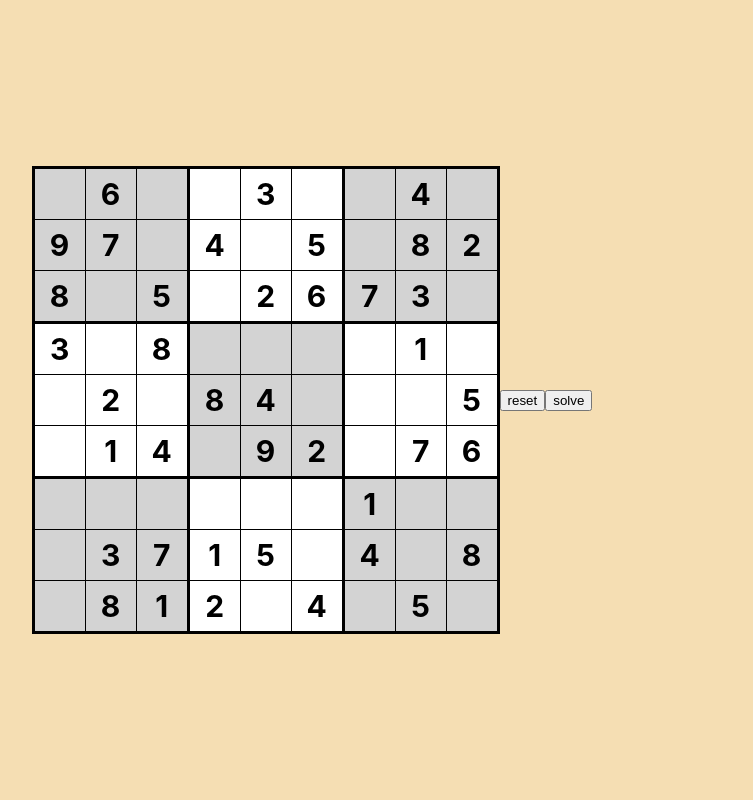
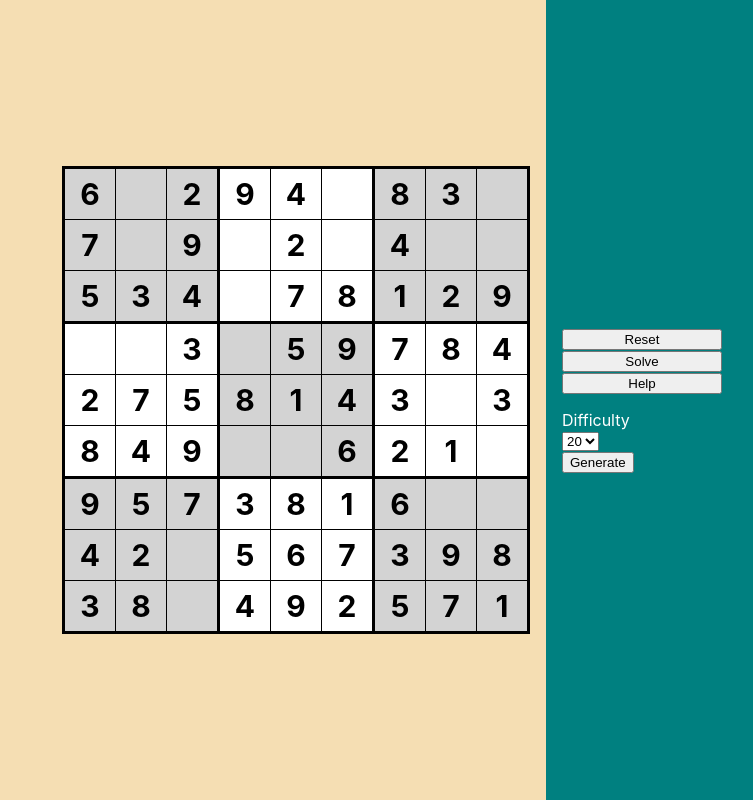
Before and after one commit to AmandaLyvik/react-sudoku, a React (Create React App) app: page / in a window 1280 px wide. Shown: the whole page, without its empty margins (328-1081 px from the left). Built offline with nearby package versions, Linux system fonts and the light colour scheme.

Commit message:
Generate and help

```diff
--- a/src/App.scss
+++ b/src/App.scss
@@ -1,6 +1,8 @@
 
 $cell-size: 50px;
 $border: 1px solid black;
+
+$help-color: blue;
 
 
 body {
@@ -11,8 +13,65 @@ body {
   width: 100vw;
   height: 100vh;
   display: flex;
+  //align-items: center;
+  //justify-content: center;
+
+  .popup {
+    position: absolute;
+    top: 0.5rem;
+    right: 0.5rem;
+
+    font-size: 12px;
+
+    padding: 0.5rem;
+    border-radius: 5px;
+    background-color: thistle;
+    border: 1px solid black;
+  }
+
+  &.help {
+    background-color: blue;
+  }
+
+  .leftcol {
+    flex-grow: 2;
+  }
+
+  .rightcol {
+    background-color: teal;
+    width: 0;
+    flex-grow: 2;
+
+    display: flex;
+    flex-direction: column;
+    justify-content: center;
+    padding-left: 1rem;
+    padding-right: 1rem;
+    gap: 1rem;
+
+    .solver {
+      max-width: 10rem;
+
+      button {
+        width: 100%;
+        text-transform: capitalize;
+      }
+    }
+
+    .generate {
+      width: 100%;
+      color: white;
+      text-transform: capitalize;
+    }
+  }
+
+  .centercol {
+    display: flex;
     align-items: center;
     justify-content: center;
+
+    padding-left: 1rem;
+    padding-right: 1rem;
 
     .sudoku-grid {
       background-color: white;
@@ -20,6 +79,8 @@ body {
       border-top: $border;
       border-left: $border;
       border-width: 3px;
+      border-color: black;
+
 
       .row {
         display: flex;
@@ -44,6 +105,10 @@ body {
             background-color: lightgray;
           }
 
+          &.help {
+            background-color: blue;
+          }
+
           &.constant {
             font-weight: bold;
           }
@@ -56,3 +121,4 @@ body {
       }
     }
   }
+}
--- a/src/App.tsx
+++ b/src/App.tsx
@@ -1,21 +1,49 @@
-import React, { useState } from 'react';
+import React, { useEffect, useState } from 'react';
 import './App.scss';
-import { makeEmptyCell, makeValueCell, readSudoku, updateCell, validString} from './lib/sudoku';
+import { makeEmptyCell, makeEmptySudoku, makeValueCell, readSudoku, SudokuCellValue, updateCell, validString} from './lib/sudoku';
 import { sudoku1 } from './data/sudoku1';
 import { solve } from './lib/solver';
+import { generateSudoku } from './lib/generate';
 
-const startSudoku = readSudoku(sudoku1);
+const startSudoku = makeEmptySudoku();
+
+const difficulties: number[] = [];
+for (let i = 1; i < 81-17; i++) {
+  difficulties.push(i);
+}
+
+enum State {Normal, Help};
 
 function App() {
 
   const [sudoku, setSudoku] = useState(startSudoku);
+  const [resetSudoku, setResetSudoku] = useState(sudoku);
+  const [solving, setSolving] = useState(false);
+  const [difficulty, setDifficulty] = useState(20);
+  const [state, setState] = useState(State.Normal);
+
+  useEffect(() => {sudokuGenerate(); return;}, []);
 
   return (
-    <div className="content">
+    <div className={`content ${state === State.Help ? 'help' : ''}`}>
+      {state === State.Help ? <div className="popup">
+        Select square to recieve hint
+      </div> : null}
+
+      <div className="leftcol"></div>
+      <div className="centercol">
         <div className="sudoku-grid">
           {sudoku.data.map((row, y) => <div className="row">
             {row.data.map((cell, x) => {
+              if (state === State.Help) {
                 if (cell.type === 'value') {
+                  return ValueInfoCell(x, y, cell.value, handleInfo);
+                } else if (cell.type === 'empty') {
+                  return EmptyInfoCell(x, y, handleInfo);
+                } else if (cell.type === 'constant') {
+                  return ConstantCell(cell.value, x, y);
+                }
+              } else if (cell.type === 'value') {
                 return ValueCell(x, y, cell.value, handleInput);
               } else if (cell.type === 'empty') {
                 return EmptyCell(x, y, handleInput);
@@ -26,9 +54,27 @@ function App() {
               )}
           </div>)}
         </div>
+      </div>
+      <div className="rightcol">
+        <div className="solver">
+          <button onClick={() => setSudoku(resetSudoku)}>reset</button>
+          <button disabled={solving} onClick={() => solveSudoku()}>solve</button>
+          <button onClick={() => setState(state === State.Normal ? State.Help : State.Normal)}>
+            {state === State.Normal ? 'help' : 'normal'}
+          </button>
+        </div>
 
-      <button onClick={() => setSudoku(startSudoku)}>reset</button>
-      <button onClick={() => solveSudoku()}>solve</button>
+        <div className="generate">
+          <div className="difficulty">
+            <div className="label">difficulty</div>
+            <select onChange={x => setDifficulty(Number(x.target.value))}>
+              {difficulties.map(x => <option selected={x === difficulty} value={x}>{x}</option>)}
+            </select>
+          </div>
+
+          <button onClick={() => sudokuGenerate()}>Generate</button>
+        </div>
+      </div>
     </div>
     );
 
@@ -47,7 +93,30 @@ function App() {
     }
   }
 
+  function handleInfo(x: number, y: number) {
+    setSolving(true);
+    const solved = solve(resetSudoku);
+    if (solved) {
+      const value = (solved.data[y].data[x] as SudokuCellValue).value;
+      setSudoku(updateCell(x, y, makeValueCell(value), sudoku));
+    }
+    setSolving(false);
+  }
+
+  function sudokuGenerate() {
+    setSolving(true);
+    const sudoku = generateSudoku(difficulty);
+    if (sudoku) {
+      setSudoku(sudoku);
+      setResetSudoku(sudoku);
+    } else {
+      console.warn('Generation error');
+    }
+    setSolving(false);
+  }
+
   function solveSudoku() {
+    setSolving(true);
     const result = solve(sudoku);
 
     if (result !== false) {
@@ -55,6 +124,8 @@ function App() {
     } else {
       console.warn('solver failed');
     }
+
+    setSolving(false);
   }
 
 }
@@ -79,6 +150,29 @@ function EmptyCell(x: number, y: number, handleInput: (evt: any, x: number, y: n
   );
 }
 
+function ValueInfoCell(x: number, y: number, value: number, handleInfo: (x: number, y:number) => void) {
+  const classes = cellClass(x, y) + ' help';
+  return (
+    <div
+      className={classes}
+      onClick={() => handleInfo(x, y)}
+      >
+      {value}
+    </div>
+  )
+}
+
+function EmptyInfoCell(x: number, y: number, handleInfo: (x: number, y:number) => void) {
+  const classes = cellClass(x, y) + ' help';
+  return (
+    <div
+      className={classes}
+      onClick={() => handleInfo(x, y)}
+      >
+    </div>
+  )
+}
+
 function ConstantCell(cellValue: number, x: number, y: number) {
   const classes = cellClass(x, y) + ' constant';
   return (
--- /dev/null
+++ b/src/lib/generate.ts
@@ -0,0 +1,83 @@
+
+import { type } from "os";
+import { legalOptions, solve } from "./solver";
+import { makeConstantCell, makeEmptyCell, makeEmptySudoku, Sudoku, SudokuCellConstant, updateCell } from "./sudoku";
+
+export function generateSudoku(difficulty: number): Sudoku {
+    if (difficulty < 1 || difficulty > 81 - 17) {
+        throw new Error(`Invalid Difficulty ${difficulty}`);
+    }
+    let sudoku = makeEmptySudoku();
+
+    sudoku = solve(sudoku) as Sudoku;
+
+    for (let i = 0; i < difficulty; i++) {
+        sudoku = removeRandomConstant(sudoku);
+    }
+
+    convertToConstantCells(sudoku);
+
+    return sudoku;
+}
+
+function convertToConstantCells(sudoku: Sudoku) {
+    for (const row of sudoku.data) {
+        for (const col of row.data) {
+            if (col.type === 'value' || col.type === 'constant') {
+                col.type = 'constant';
+            }
+        }
+    }
+}
+
+function removeRandomConstant(sudoku: Sudoku): Sudoku {
+    const x = Math.floor(9 * Math.random());
+    const y = Math.floor(9 * Math.random());
+
+    if (sudoku.data[y].data[x].type === 'constant' || sudoku.data[y].data[x].type === 'value') {
+        return updateCell(x, y, makeEmptyCell(), sudoku);
+    }
+
+    return removeRandomConstant(sudoku);
+}
+
+function sampleDidgit(exclude: number[], include: number[] = [1,2,3,4,5,6,7,8,9]): number {
+    for (const opt of shuffle(include)) {
+        if (!exclude.includes(opt)) {
+            return opt;
+        }
+    }
+
+    // if ()
+
+    // return sampleDidgit(exclude, include);
+
+    throw new Error('Incompatible requirements');
+
+    // const n = Math.floor(Math.random()*9 + 1);
+
+    // if (include.includes(n) && !exclude.includes(n)) {
+    //     return n;
+    // }
+
+    // console.log('Rejected', n, exclude, include);
+    // return sampleDidgit(exclude, include);
+}
+
+export function shuffle<T>(array: T[]) {
+    let currentIndex = array.length,  randomIndex;
+
+    // While there remain elements to shuffle...
+    while (currentIndex != 0) {
+
+      // Pick a remaining element...
+      randomIndex = Math.floor(Math.random() * currentIndex);
+      currentIndex--;
+
+      // And swap it with the current element.
+      [array[currentIndex], array[randomIndex]] = [
+        array[randomIndex], array[currentIndex]];
+    }
+
+    return array;
+  }
--- a/src/lib/solver.ts
+++ b/src/lib/solver.ts
@@ -1,3 +1,4 @@
+import { shuffle } from "./generate";
 import { getBox, getCol, getRow, indexToCoordinate, makeConstantCell, makeValueCell, Sudoku, updateCell } from "./sudoku";
 
 export function legalOptions(sudoku: Sudoku, x: number, y: number): number[] {
@@ -36,6 +37,7 @@ export function solve(sudoku: Sudoku): Sudoku | false {
 type CellOption = [number, number, number[]];
 
 function branchOptions(sudoku: Sudoku, options: CellOption[]): Sudoku | false {
+    shuffle(options);
     console.log('all', options);
 
     let shortest = options[0];
@@ -46,7 +48,7 @@ function branchOptions(sudoku: Sudoku, options: CellOption[]): Sudoku | false {
     });
 
     for (const opt of shortest[2]) {
-        console.log('solving for', opt, 'position',shortest[0],shortest[1]);
+        console.log('solving for', opt, 'position', shortest[0], shortest[1]);
         const result = solve(updateCell(shortest[0], shortest[1], makeValueCell(opt), sudoku));
 
         if (result !== false) {
```
Lines whose indentation alone changed are shown as unchanged.
